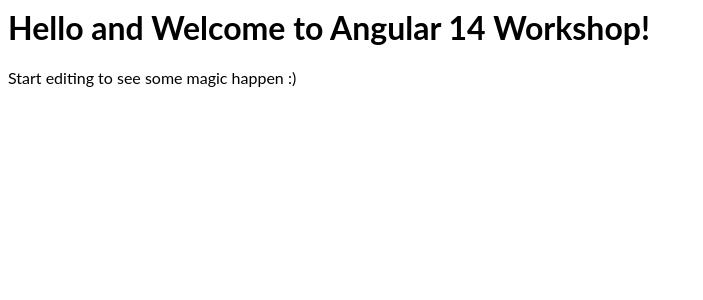
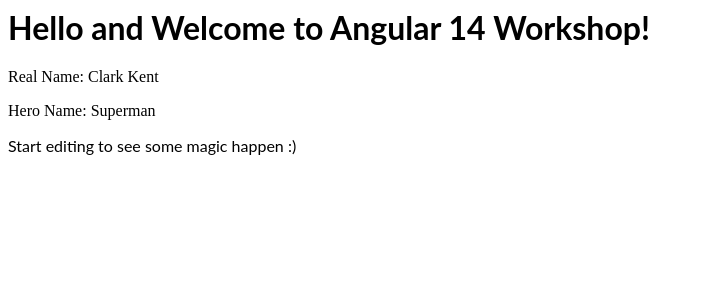
Before and after one commit to davidrodrigues40/angular_workshop, an Angular app: page / in a window 1280 px wide. Shown: the top 300 px of the page, without its empty margins (0-703 px from the left). Built offline with nearby package versions, Linux system fonts and the light colour scheme.

Commit message:
3 files modified, 4 added

```diff
--- a/src/app/app.component.html
+++ b/src/app/app.component.html
@@ -1,4 +1,3 @@
 <hello name="{{ name }}"></hello>
-<p>
-  Start editing to see some magic happen :)
-</p>
+<hero [hero]="hero"></hero>
+<p>Start editing to see some magic happen :)</p>
--- a/src/app/app.component.ts
+++ b/src/app/app.component.ts
@@ -1,10 +1,17 @@
-import { Component, VERSION } from '@angular/core';
+import { Component, OnInit, VERSION } from '@angular/core';
+import { hero } from './model/hero';
 
 @Component({
   selector: 'my-app',
   templateUrl: './app.component.html',
-  styleUrls: [ './app.component.css' ]
+  styleUrls: ['./app.component.css'],
 })
-export class AppComponent  {
+export class AppComponent implements OnInit {
   name = 'Angular ' + VERSION.major;
+  hero = new hero();
+
+  ngOnInit(): void {
+    this.hero.realName = 'Clark Kent';
+    this.hero.heroName = 'Superman';
+  }
 }
--- /dev/null
+++ b/src/app/hero/hero.component.html
@@ -0,0 +1,2 @@
+<p>Real Name: {{ hero.realName }}</p>
+<p>Hero Name: {{ hero.heroName }}</p>
--- /dev/null
+++ b/src/app/hero/hero.component.ts
@@ -0,0 +1,15 @@
+import { Component, Input, OnInit } from '@angular/core';
+import { hero } from '../model/hero';
+
+@Component({
+  selector: 'hero',
+  templateUrl: './hero.component.html',
+  styleUrls: ['./hero.component.css'],
+})
+export class HeroComponent implements OnInit {
+  @Input() hero: hero;
+
+  constructor() {}
+
+  ngOnInit() {}
+}
--- /dev/null
+++ b/src/app/model/hero.ts
@@ -0,0 +1,4 @@
+export class hero {
+  realName: string;
+  heroName: string;
+}
```
Also changed, not shown: src/app/app.module.ts (+5 -4 lines), src/app/hero/hero.component.css (added).
